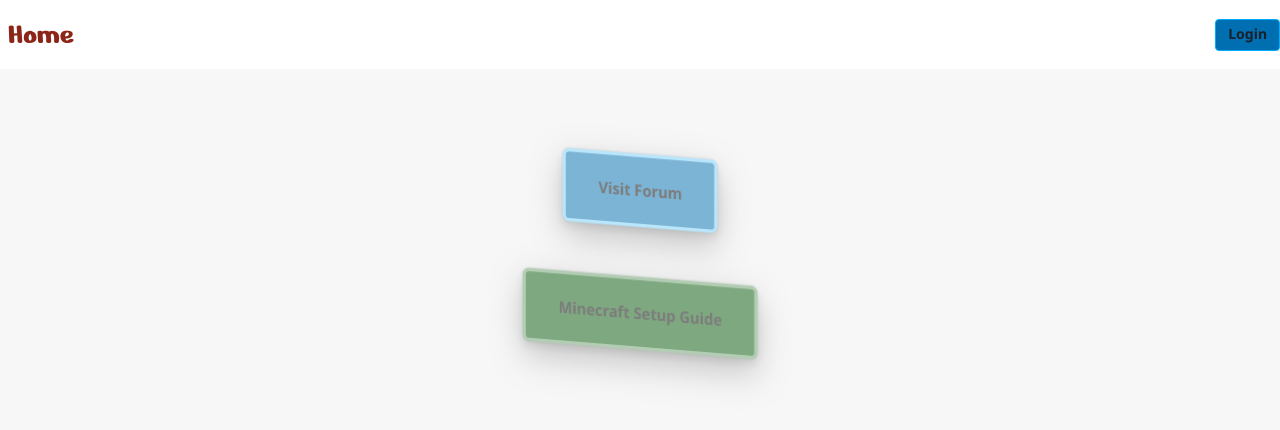
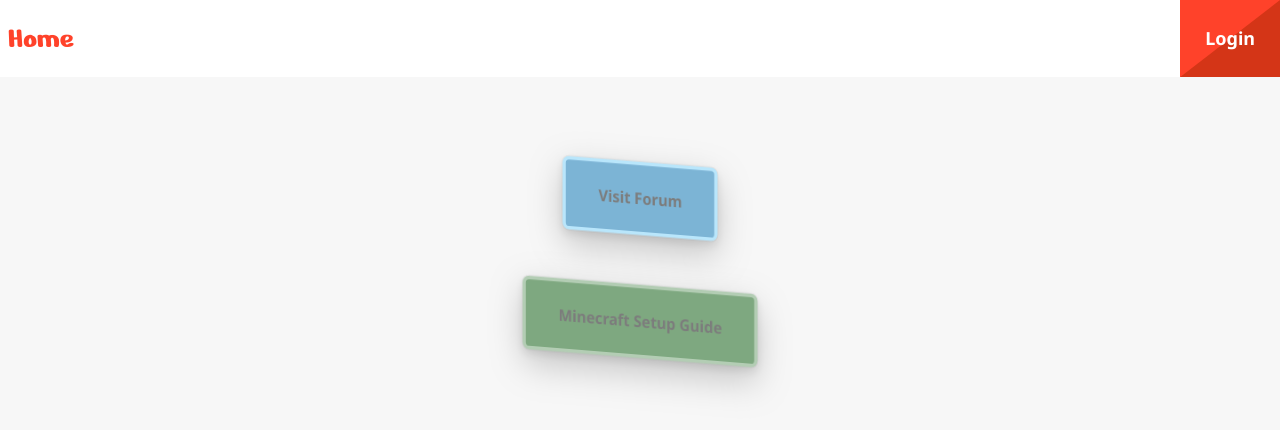
Before and after one commit to Stalkakuma/siteforsoreyes, a Next.js app: page / in a window 1280 px wide. Shown: the top 430 px of the page. Built offline with nearby package versions, Linux system fonts and the light colour scheme; no server answers.

Commit message:
custom button

```diff
--- a/components/button.ts
+++ /dev/null
@@ -1,32 +0,0 @@
-import { defineStyle, defineStyleConfig } from "@chakra-ui/react";
-
-const unavailable = defineStyle({
-  border: "1px solid",
-  borderRadius: "base",
-  borderColor: "gray.400",
-  bg: "gray.600",
-  _hover: {
-    transition:
-      "color 200ms,fill 200ms,background-color 200ms,border-color 200ms",
-    borderColor: "#79d4ff",
-    bg: "gray.600",
-  },
-});
-
-const solid = defineStyle({
-  border: "1px solid",
-  borderRadius: "base",
-  borderColor: "#00aeff",
-  fontWeight: "bold",
-  bg: "#006fb2",
-  _hover: {
-    transition:
-      "color 200ms,fill 200ms,background-color 200ms,border-color 200ms",
-    borderColor: "#79d4ff",
-    bg: "#007bc6",
-  },
-});
-
-export const buttonTheme = defineStyleConfig({
-  variants: { solid, unavailable },
-});
--- /dev/null
+++ b/components/button.tsx
@@ -0,0 +1,40 @@
+import { Flex, Text } from "@chakra-ui/react";
+import Link from "next/link";
+import { FC } from "react";
+import { ButtonProps } from "types/types";
+
+const Button: FC<ButtonProps> = ({ href, isLink, buttonText }) => {
+  return (
+    <Flex
+      mr={0}
+      href={href ? href : null}
+      as={isLink ? Link : null}
+      _after={{
+        transition: "ease 0.2s",
+        clipPath: "polygon(100% 0,0 100%,0 100%,100% 100%)",
+        content: '""',
+        background: "#d43517",
+        height: "100%",
+        width: "100%",
+        display: "block",
+        position: "absolute",
+        left: "0",
+        top: "0",
+      }}
+      _hover={{
+        _after: { clipPath: "polygon(100% 100%,0 0,0 100%,100% 100%)" },
+      }}
+      position="relative"
+      p={25}
+      w={"100%"}
+      bg="#ff422a"
+      color="#fff"
+      grow={0}
+      shrink={0}
+    >
+      <Text zIndex={1000}>{buttonText}</Text>
+    </Flex>
+  );
+};
+
+export default Button;
--- a/components/navigation.tsx
+++ b/components/navigation.tsx
@@ -1,8 +1,9 @@
-import { HStack, Flex, Box, Button } from "@chakra-ui/react";
+import { Flex, Box } from "@chakra-ui/react";
 import Breadcrumbs from "./breadcrumbs";
 import { useSession } from "next-auth/react";
 import { useRouter } from "next/router";
 import UserPanel from "./user-panel";
+import Button from "./button";
 const Navigation = () => {
   const router = useRouter();
   const { data: session, status } = useSession();
@@ -24,12 +25,10 @@
         <Box alignSelf={"center"}>
           {!session ? (
             <Button
-              size={"sm"}
-              variant={"solid"}
-              onClick={() => router.push("/api/auth/signin")}
-            >
-              {"Login"}
-            </Button>
+              buttonText="Login"
+              isLink={true}
+              href={"/api/auth/signin"}
+            />
           ) : (
             <UserPanel />
           )}
--- a/package.json
+++ b/package.json
@@ -6,7 +6,8 @@
     "dev": "next dev",
     "build": "next build",
     "start": "next start",
-    "lint": "next lint"
+    "lint": "next lint",
+    "database": "pscale connect site-eyes main  --port 3309"
   },
   "dependencies": {
     "@chakra-ui/icons": "^2.0.11",
--- a/styles/theme.ts
+++ b/styles/theme.ts
@@ -1,11 +1,6 @@
 import { extendTheme } from "@chakra-ui/react";
-import { buttonTheme } from "components/button";
 
 const theme = extendTheme({
-  components: {
-    Button: buttonTheme,
-  },
-
   fonts: {
     heading: `'Nerko One', sans-serif`,
     body: `'Noto Sans', Helvetica, Arial, sans-serif`,
--- a/types/types.ts
+++ b/types/types.ts
@@ -18,3 +18,9 @@
 export type ForumData = {
   threadData: ForumDataTypes;
 };
+
+export interface ButtonProps {
+  buttonText: string;
+  href?: string;
+  isLink?: boolean;
+}
```
